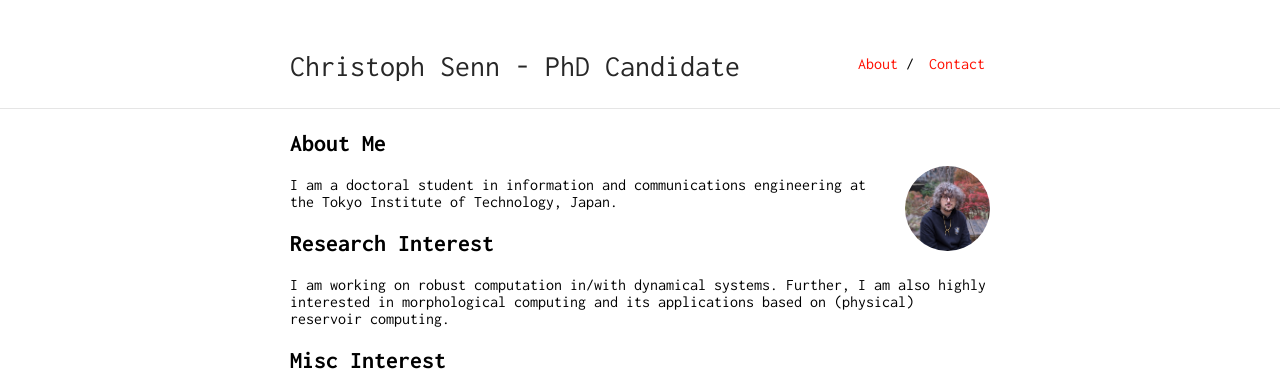
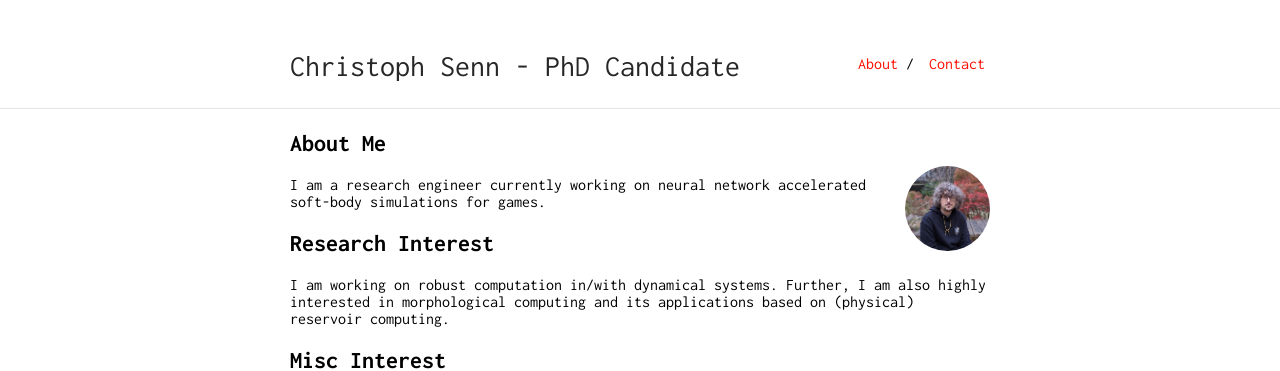
Before and after one commit to delpart/delpart.github.io, a Jekyll site: the page built from index.md, in a window 1280 px wide. Shown: the top 371 px of the page. Built offline with Jekyll 4.4.1, drawn with Linux system fonts in a browser that asks for light colours; our own code applies the rules of GitHub Pages for plain Markdown files.

Commit message:
Update index.md

```diff
--- a/index.md
+++ b/index.md
@@ -4,7 +4,7 @@ layout: default
 
 ## About Me
 <img class="profile-picture" src="chris.jpg">
-I am a doctoral student in information and communications engineering at the Tokyo Institute of Technology, Japan.
+I am a research engineer currently working on neural network accelerated soft-body simulations for games.
 
 ## Research Interest
 
```
